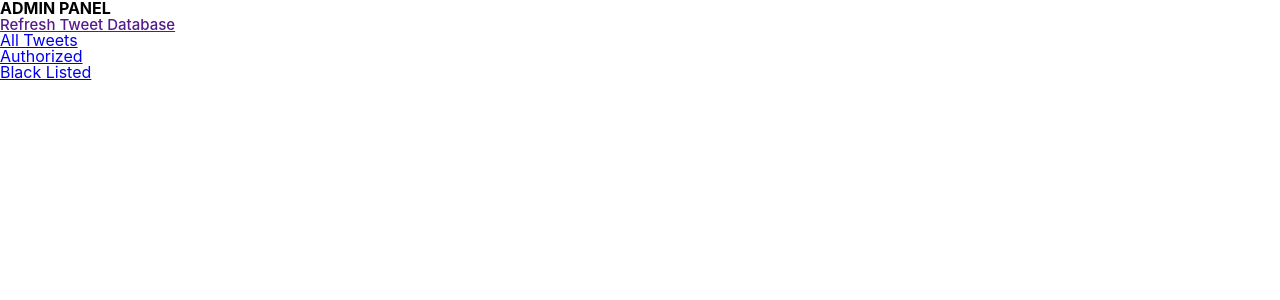
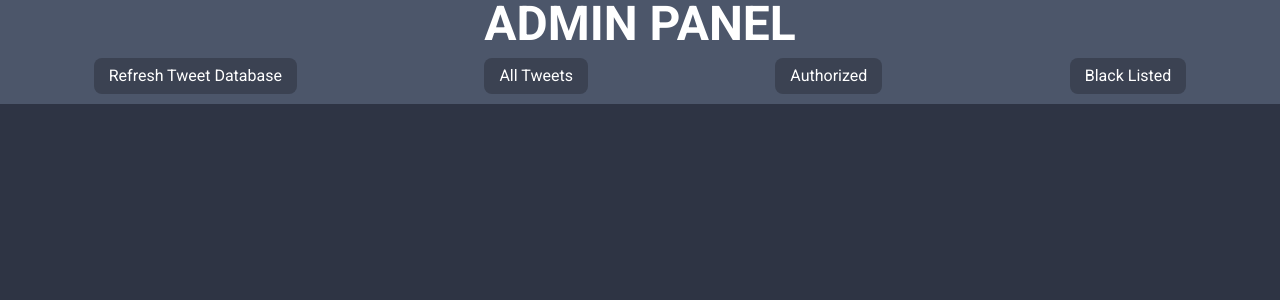
Before and after one commit to rhul-compsoc/twitter-stream, a Flask app: template templates/panel.jinja in a window 1280 px wide. Shown: the top 300 px of the page. Run offline with Flask 2, Linux system fonts and the light colour scheme; the template is opened without the code that fills it, so the values that code supplies are empty; parts of the project's set-up code (start-up, migrations or seed data) failed here and were passed over.

Commit message:
New header styles, removed old favicon

```diff
--- a/app.py
+++ b/app.py
@@ -90,9 +90,6 @@ def panel():
     if not (filter_type in SQL_SELECT_AUTH_TYPE):
         return redirect("/panel?filter=all")
 
-    # check for any new tweets and add them to the db
-    add_new_tweets()
-
     return render_template(
         "panel.jinja",
         tweets=fetch_by_auth(SQL_SELECT_AUTH_TYPE[filter_type]),
--- /dev/null
+++ b/static/global.css
@@ -0,0 +1,3 @@
+body {
+	background-color: var(--color-1);
+}
--- a/static/app.css
+++ b/static/reset.css
@@ -1,3 +1,22 @@
+@import url('https://fonts.googleapis.com/css2?family=Roboto:ital,wght@0,100;0,300;0,400;0,500;0,700;0,900;1,100;1,300;1,400;1,500;1,700;1,900&display=swap');
+html {
+	--color-1: #2e3444;
+	--color-2: #3b4252;
+	--color-3: #434c5e;
+	--color-4: #4c566a;
+	--color-5: #d8dee9;
+	--color-6: #e5e9f0;
+	--color-7: #eceff4;
+	--color-8: #8fbcbb;
+	--color-9: #88c0d0;
+	--color-10: #81a1c1;
+	--color-11: #5e81ac;
+	--color-12: #bf161a;
+	--color-13: #d08770;
+	--color-14: #ebcb8b;
+	--color-15: #a3be8c;
+	--color-16: #b48ead;
+}
 /* http://meyerweb.com/eric/tools/css/reset/
    v2.0 | 20110126
    License: none (public domain)
@@ -5,8 +24,8 @@
 
 * {
 	box-sizing: border-box;
-	font-family: -apple-system, BlinkMacSystemFont, 'Segoe UI', Roboto,
-		Oxygen-Sans, Ubuntu, Cantarell, 'Helvetica Neue', sans-serif !important;
+	font-family: 'Roboto', sans-serif;
+	color: white;
 }
 
 html,
--- a/templates/base.jinja
+++ b/templates/base.jinja
@@ -2,7 +2,8 @@
 <html>
 	<head>
 		<meta charset="utf-8" />
-		<link href="/static/app.css" rel="stylesheet" type="text/css" />
+		<link href="/static/reset.css" rel="stylesheet" type="text/css" />
+		<link href="/static/global.css" rel="stylesheet" type="text/css" />
 		<link
 			href="static/icon-512x512.png"
 			rel="shortcut icon"
--- a/templates/panel.jinja
+++ b/templates/panel.jinja
@@ -1,27 +1,58 @@
 {% extends "base.jinja" %} {% block title %}Twitter Wall: Admin Panel{% endblock
 %} {% block content %}
 
+<style>
+	#header {
+		background: var(--color-4);
+		position: sticky;
+		top: 0;
+	}
+	#header > h1 {
+		font-size: 3rem;
+		text-align: center;
+	}
+	#filterButtons {
+		display: flex;
+		justify-content: space-around;
+	}
+	#filterButtons > a {
+		padding: 10px 15px;
+		margin: 10px;
+		background: var(--color-2);
+		text-decoration: none;
+		border-radius: 8px;
+		transition: color 0.2s, background 0.2s;
+	}
+	#filterButtons > a.active {
+		background: var(--color-11);
+	}
+	#filterButtons > a:hover {
+		background: var(--color-6);
+		color: var(--color-1);
+	}
+	#tweets {
+		display: flex;
+		flex-direction: column;
+		align-items: center;
+	}
+	.tweet {
+		width: 70%;
+	}
+</style>
+
 <div id="header">
 	<h1>ADMIN PANEL</h1>
-</div>
-<div style="position: sticky; top: 0">
-	<div class="center">
-		<a
-			href=""
-			class="button"
-			style="border: none; font-size: 15px; font-weight: 500">
-			Refresh Tweet Database
-		</button>
-	</div>
-	<ul id="filterButtons">
+
+	<div id="filterButtons">
+		<a href=""> Refresh Tweet Database </a>
+
 		{% set filter_buttons = [ ('all', 'All Tweets'), ('good', 'Authorized'),
 		('bad', 'Black Listed') ] -%} {% for filter, text in filter_buttons %}
-		<li class="{% if filter==filter_type %}active{%endif%}">
-			<a class="button" href="/panel?filter={{filter}}">{{text}}</a>
-		</li>
+        <a {%if filter==filter_type %} class="active" {% endif %} href="/panel?filter={{filter}}">{{text}}</a>
 		{% endfor %}
-	</ul>
+	</div>
 </div>
+
 <div id="tweets">
 	{% for tweet in tweets %}
 	<div class="tweet {%if tweet['AUTHORIZED']==0%}bad{%endif%}">
```
Also changed, not shown: static/favicon.ico (deleted).
